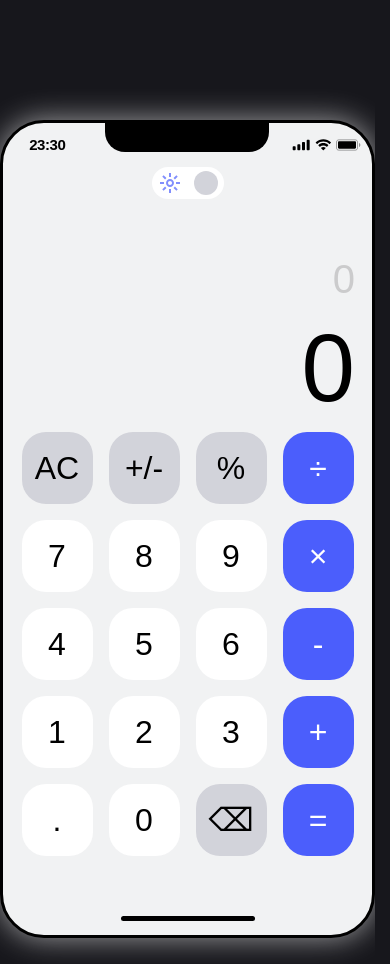
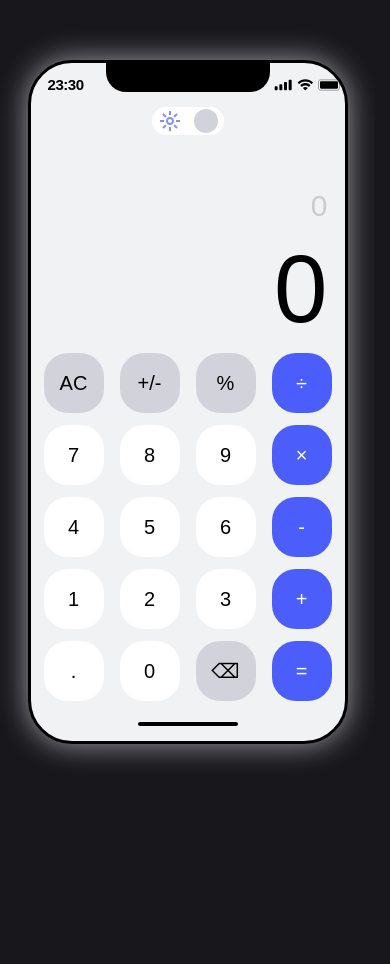
Before and after one commit to SergioMartinov31/Calculator-App, a website built with Vite: page index.html in a window 390 px wide. After the commit the page ends 904 px from the top, so only its background shows below. Built offline with nearby package versions, Linux system fonts and the light colour scheme; files whose address does not match are found by name.

Commit message:
Add adaptiv

```diff
--- a/src/styles/components/_phone.scss
+++ b/src/styles/components/_phone.scss
@@ -172,3 +172,59 @@ body.dark .phone-header__icon-dark{
     }
   }
 }
+
+
+
+@media (max-width: 400px) {
+  .phone {
+    width: 320px; // уменьшаем ширину телефона
+    height: auto;
+    margin: 60px auto; // уменьшаем отступ сверху
+
+    &-screen {
+      gap: 50px;
+      height: 600px;
+      .calculation {
+        width: 280px; // уменьшаем ширину области с цифрами и результатом
+
+
+        &__result {
+          font-size: 50px; // подгоняем размер шрифта результата
+        }
+
+        .calculation-log {
+          &__text {
+            font-size: 30px; // подгоняем шрифт истории вычислений
+          }
+        }
+
+        .keyboard {
+          gap: 12px;
+
+          &__button--number,
+          &__button--operator,
+          &__button--function {
+            width: 60px !important;
+            height: 60px !important;
+            font-size: 20px !important;
+          }
+        }
+      }
+    }
+
+    &-footer {
+      .home-indicator {
+        width: 100px; // уменьшаем домашний индикатор на телефонах
+        height: 4px;
+      }
+    }
+  }
+
+  body.dark .phone-header__icon-light {
+    display: none !important;
+  }
+
+  body.dark .phone-header__icon-dark {
+    display: block !important;
+  }
+}
```
